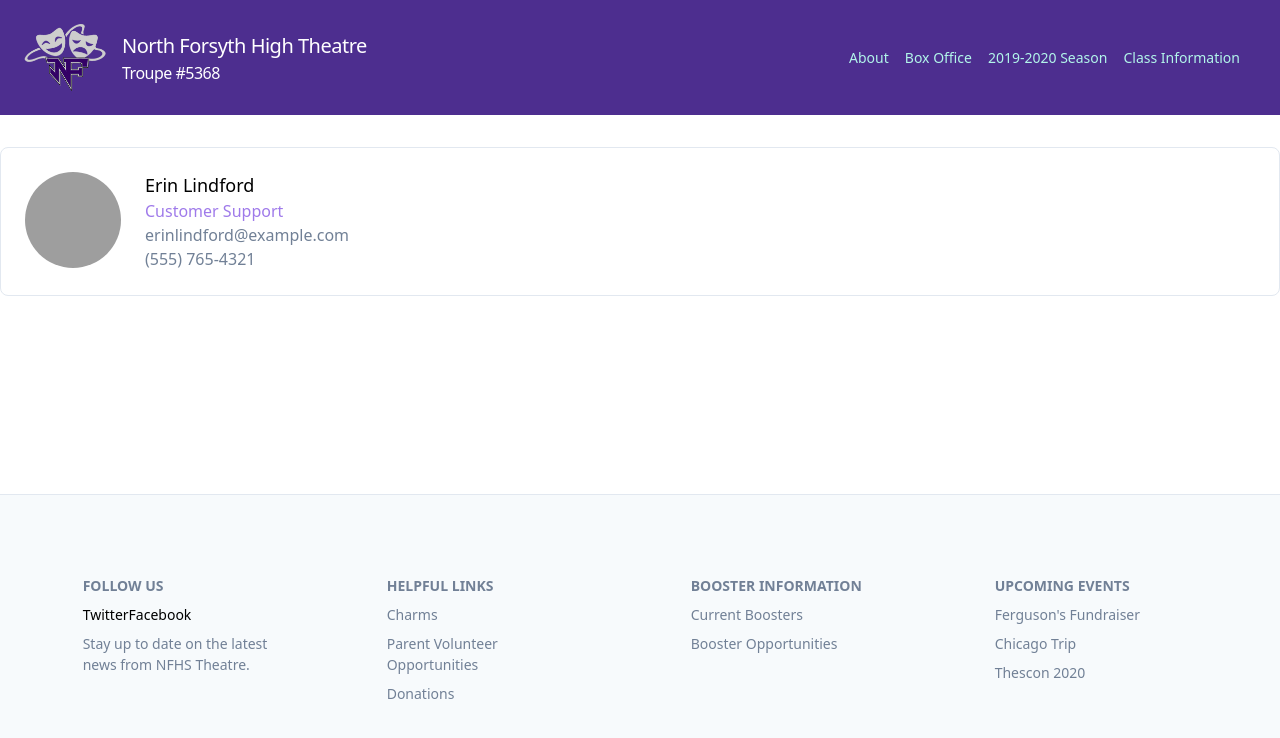
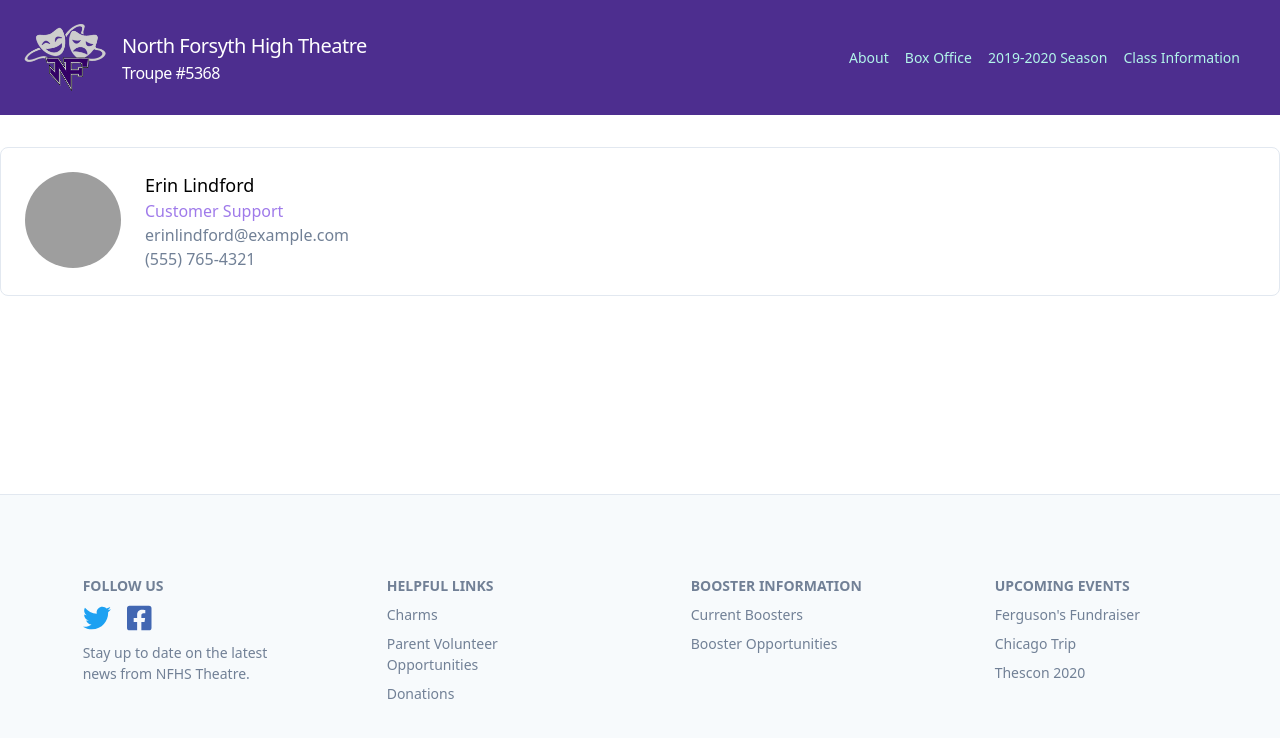
Before and after one commit to esparkman/nfhsdrama.com, a Gatsby site: page / in a window 1280 px wide. Built offline with nearby package versions, Linux system fonts and the light colour scheme; Gatsby itself is replaced by a stand-in of ours; grey boxes are pictures that could not be loaded.

Commit message:
Add Social Media icons for Facebook and Twitter

```diff
--- a/package.json
+++ b/package.json
@@ -13,6 +13,9 @@
     "test": "echo \"Write tests! -> https://gatsby.dev/unit-testing\""
   },
   "dependencies": {
+    "@fortawesome/fontawesome-svg-core": "^1.2.18",
+    "@fortawesome/free-brands-svg-icons": "^5.8.2",
+    "@fortawesome/react-fontawesome": "^0.1.4",
     "gatsby": "^2.7.1",
     "gatsby-plugin-postcss": "^2.0.7",
     "react": "^16.8.6",
--- a/src/components/footer.js
+++ b/src/components/footer.js
@@ -1,4 +1,9 @@
 import React from 'react'
+import { library } from '@fortawesome/fontawesome-svg-core'
+import { FontAwesomeIcon } from '@fortawesome/react-fontawesome'
+import { faTwitter, faFacebookSquare } from '@fortawesome/free-brands-svg-icons'
+library.add(faTwitter, faFacebookSquare)
+
 
 export default () => (
   <section className="bg-gray-100 border-t border-gray-300 py-8 w-full">
@@ -7,10 +12,10 @@ export default () => (
         <div id="social-media" className="md:w-1/6">
           <p className="uppercase text-gray-600 font-semibold mb-2 sm:mt-4">Follow Us</p>
           <a href="https://twitter.com/nfhsdrama" target="_blank" rel="noopener noreferrer">
-            Twitter
+            <FontAwesomeIcon className="mr-4" style={{color: '#1DA1F2'}} icon={['fab', 'twitter']} size="2x" />
           </a>
-          <a href="https://www.facebook.com/nfhsdrama/" target="_blank" rel="noopener noreferrer">
-            Facebook
+          <a href="https://www.facebook.com/nfhsdrama5368/" target="_blank" rel="noopener noreferrer">
+            <FontAwesomeIcon style={{color: '#4267B2'}} icon={['fab', 'facebook-square']} size="2x" />
           </a>
           <a href="https://www.instagram.com/nfhsdrama" target="_blank" rel="noopener noreferrer">
           </a>
```
Also changed, not shown: 1 other file.
